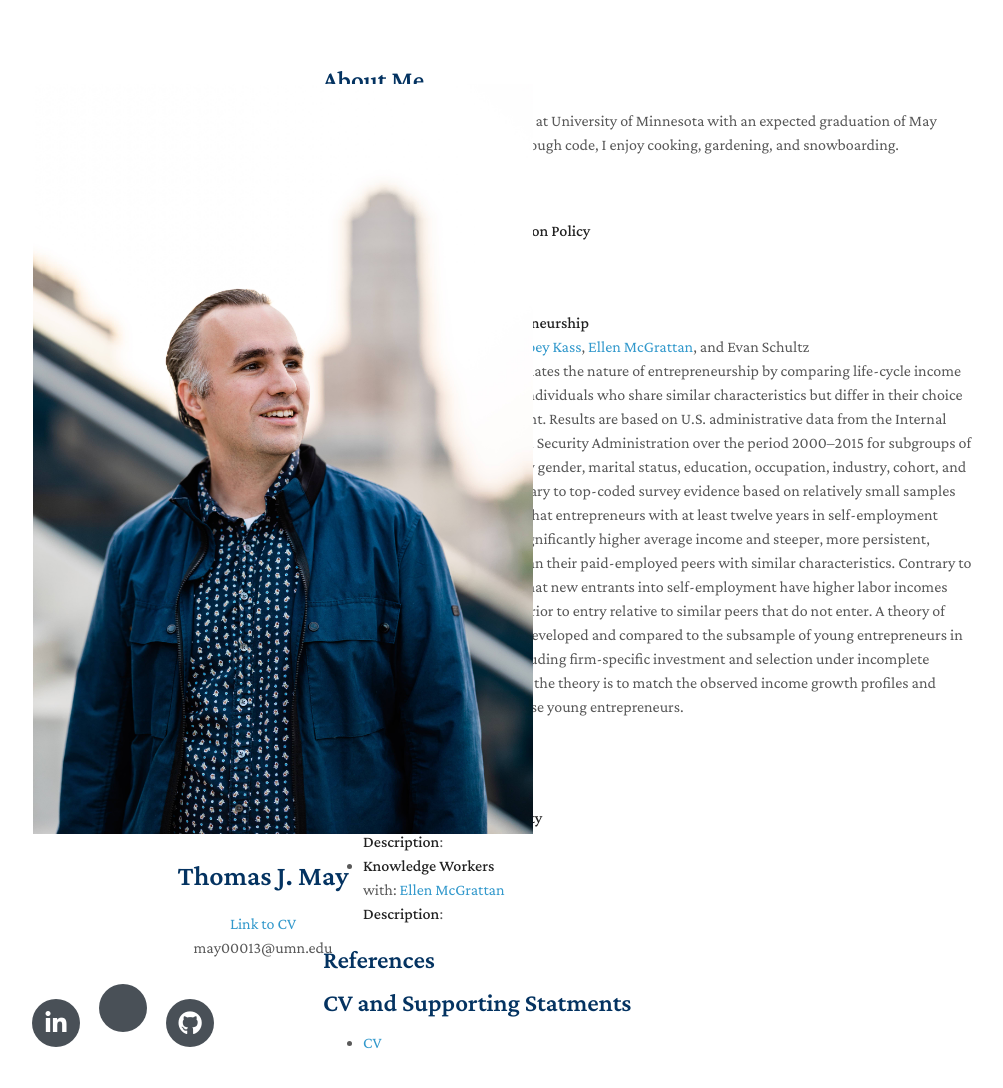
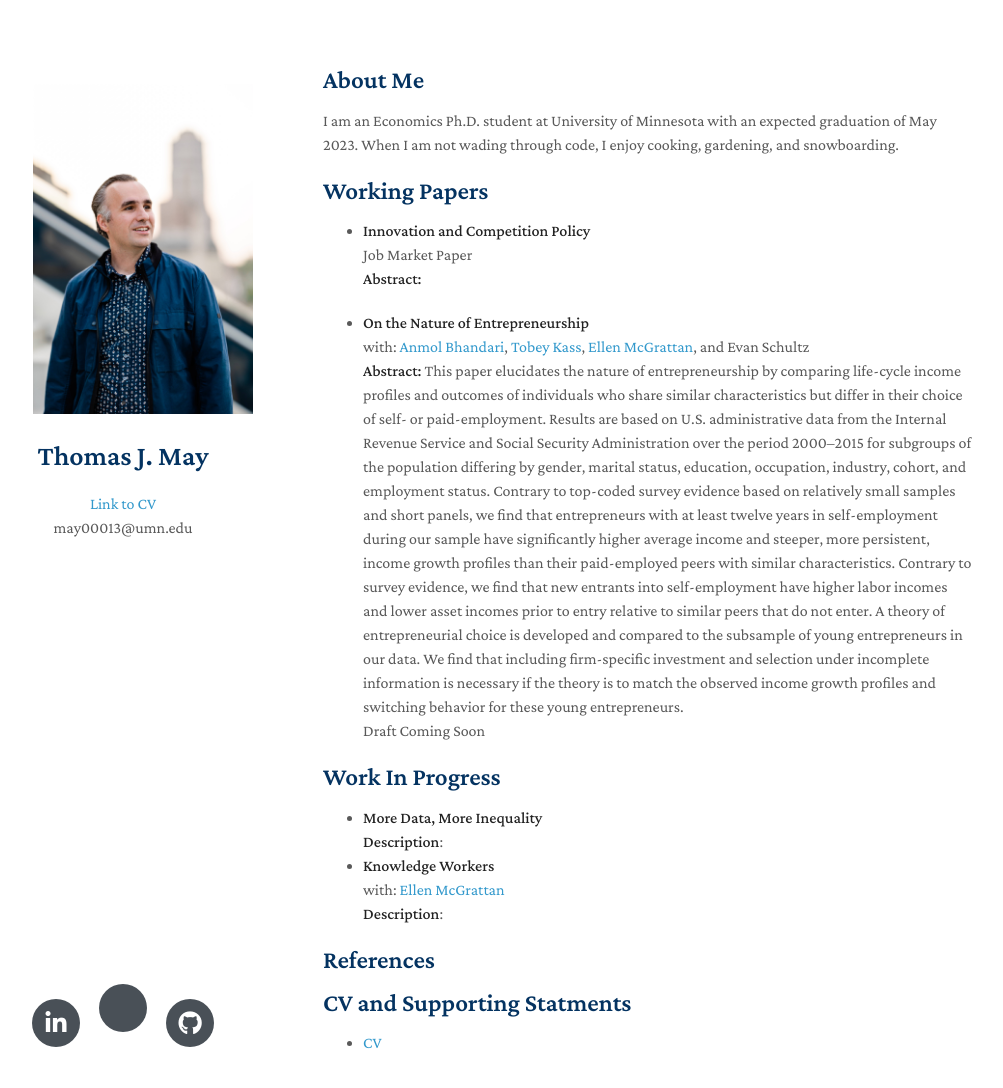
Before and after one commit to MayEcon/mayecon.github.io, a Jekyll site: the page built from index.md, in a window 1280 px wide and 1149 px high. Shown: the top 1088 px of the window, without its empty margins (147-1150 px from the left). Built offline with Jekyll 4.4.1, drawn with Linux system fonts in a browser that asks for light colours; nearby versions of some CDN libraries; a style sheet for code colours, icons or effects is not loaded; our own code applies the rules of GitHub Pages for plain Markdown files.

Commit message:
Update minimal-light.scss

```diff
--- a/_sass/minimal-light.scss
+++ b/_sass/minimal-light.scss
@@ -97,7 +97,7 @@ papertitle {
 
     #header .image.avatar {
       margin: 0 0 1em 0;
-      width: 120.00em; // I changed this from 12 to 20
+      width: 50.00em; // I changed this from 12 to 50
     }
 
 h1, h3, h4, h5, h6 {
@@ -221,7 +221,7 @@ img {
 }
 
 header {
-  width:500px;
+  width:220px;
   float:left;
   position:fixed;
   -webkit-font-smoothing:subpixel-antialiased;
```
